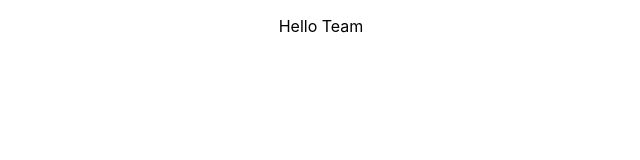
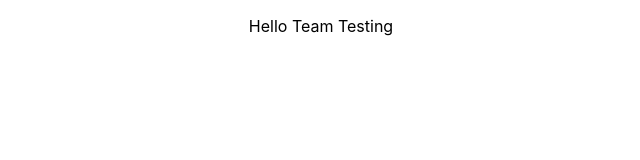
Before and after one commit to Women-Techsters-Fellowship-2021/Group1-FinalProject-TechPow-FrontEnd, a React (Create React App) app: page / in a window 1280 px wide. Shown: the top 160 px of the page, without its empty margins (319-959 px from the left). Built offline with nearby package versions, Linux system fonts and the light colour scheme.

Commit message:
Added greeting component

```diff
--- a/src/App.js
+++ b/src/App.js
@@ -4,7 +4,7 @@ import './App.css';
 function App() {
   return (
     <div className="App">
-      <p>Hello Team</p>
+      <p>Hello Team Testing</p>
     </div>
   );
 }
```
Also changed, not shown: src/Greeting.js (added, +12 -0 lines).
